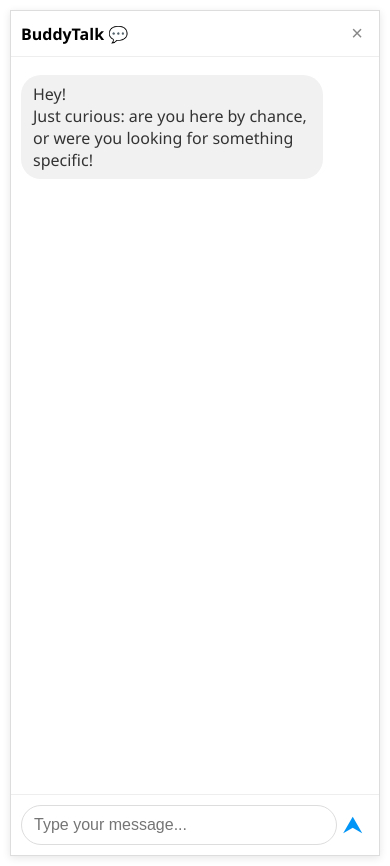
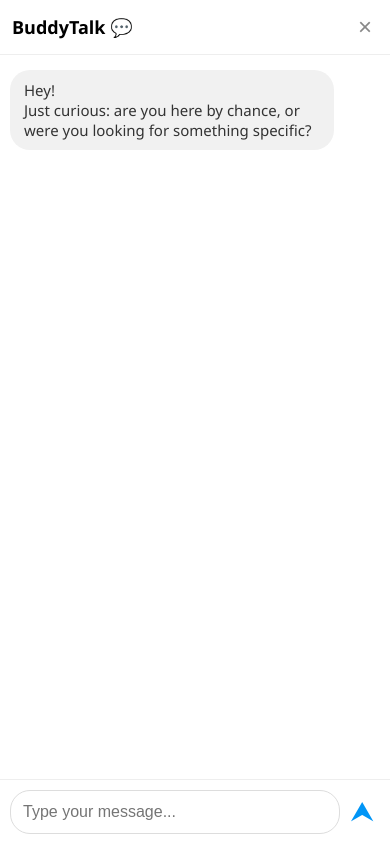
Before and after one commit to tawxp2004/Router, a plain HTML site: page to.html in a window 390 px wide. After the commit the page ends 844 px from the top, so only its background shows below. Drawn offline with Linux system fonts and the light colour scheme.

Commit message:
Update to.html

```diff
--- a/to.html
+++ b/to.html
@@ -3,48 +3,50 @@
 <head>
   <meta charset="UTF-8">
   <title>BuddyTalk</title>
-  <meta name="viewport" content="width=device-width, initial-scale=1.0, maximum-scale=1.0">
+  <meta name="viewport" content="width=device-width, initial-scale=1.0">
   <style>
-    body {
+    html, body {
+      margin: 0;
+      padding: 0;
+      height: 100%;
       font-family: "Segoe UI", Tahoma, Geneva, Verdana, sans-serif;
       background: #FFFFFF;
-      font-weight: 400;
+    }
+
+    body {
       display: flex;
       justify-content: center;
       align-items: center;
-      min-height: 100vh;
-      margin: 0;
-      padding: 10px;
       box-sizing: border-box;
     }
 
     .chatbot-container {
-      width: 100%;
-      max-width: 400px;
-      height: 90vh;
-      max-height: 700px;
-      border: 1px solid #ddd;
-      border-radius: 10px;
+      width: 100vw;
+      height: 100dvh; /* ✅ الوحدة الحديثة التي تراعي أشرطة الهاتف */
+      max-width: 100%;
+      max-height: 100dvh;
+      border-radius: 0;
+      border: none;
       background: #ffffff;
       display: flex;
       flex-direction: column;
-      box-shadow: 0 2px 8px rgba(0,0,0,0.1);
-      position: relative;
+      box-shadow: none;
     }
 
     .chatbot-header {
-      padding: 10px;
+      padding: 12px;
       border-bottom: 1px solid #eee;
       display: flex;
       justify-content: space-between;
       align-items: center;
       font-weight: bold;
+      font-size: 18px;
     }
 
     .chatbot-header button {
       background: none;
       border: none;
-      font-size: 20px;
+      font-size: 24px;
       cursor: pointer;
       color: #888;
     }
@@ -59,17 +61,19 @@
       overflow-y: auto;
       display: flex;
       flex-direction: column;
+      scroll-behavior: smooth;
     }
 
     .message {
       display: inline-block;
       background: #f1f1f1;
       color: #333;
-      padding: 8px 12px;
+      padding: 10px 14px;
       border-radius: 20px;
-      margin: 0.5rem 0;
+      margin: 5px 0;
       max-width: 80%;
       word-wrap: break-word;
+      font-size: 15px;
     }
 
     .message.user {
@@ -86,15 +90,16 @@
       display: flex;
       padding: 10px;
       border-top: 1px solid #eee;
+      background: #fff;
     }
 
     .chatbot-input input {
       flex: 1;
-      padding: 10px 12px;
+      padding: 12px;
       border: 1px solid #ddd;
       border-radius: 20px;
       outline: none;
-      font-size: 14px;
+      font-size: 16px;
     }
 
     .chatbot-input button {
@@ -106,35 +111,11 @@
       display: flex;
       align-items: center;
       justify-content: center;
-      margin-left: -40px;
+      padding-left: 10px;
     }
 
     .chatbot-input button:hover {
       color: #555;
-    }
-
-    /* ✅ Media Query لتحسين الاستجابة على الشاشات الصغيرة */
-    @media (max-width: 480px) {
-      .chatbot-container {
-        width: 100%;
-        height: 100vh;
-        max-width: none;
-        max-height: none;
-        border-radius: 0;
-      }
-
-      .chatbot-input button {
-        margin-left: 0;
-        font-size: 24px;
-      }
-
-      .chatbot-input input {
-        font-size: 16px;
-      }
-
-      .chatbot-header {
-        font-size: 16px;
-      }
     }
   </style>
 </head>
@@ -145,7 +126,7 @@
       <button id="close-btn">&times;</button>
     </div>
     <div class="chatbot-messages" id="chat">
-      <div class="message bot">Hey!<br> Just curious: are you here by chance, or were you looking for something specific!</div>
+      <div class="message bot">Hey!<br> Just curious: are you here by chance, or were you looking for something specific?</div>
     </div>
     <form id="chat-form" class="chatbot-input">
       <input type="text" id="input-message" placeholder="Type your message..." required>
@@ -161,7 +142,7 @@
     const chatbotContainer = document.getElementById('chatbot-container');
 
     closeBtn.addEventListener('click', () => {
-      const confirmed = confirm('Do you want to close the conversation!');
+      const confirmed = confirm('Do you want to close the conversation?');
       if (confirmed) {
         chatbotContainer.style.display = 'none';
       }
```
